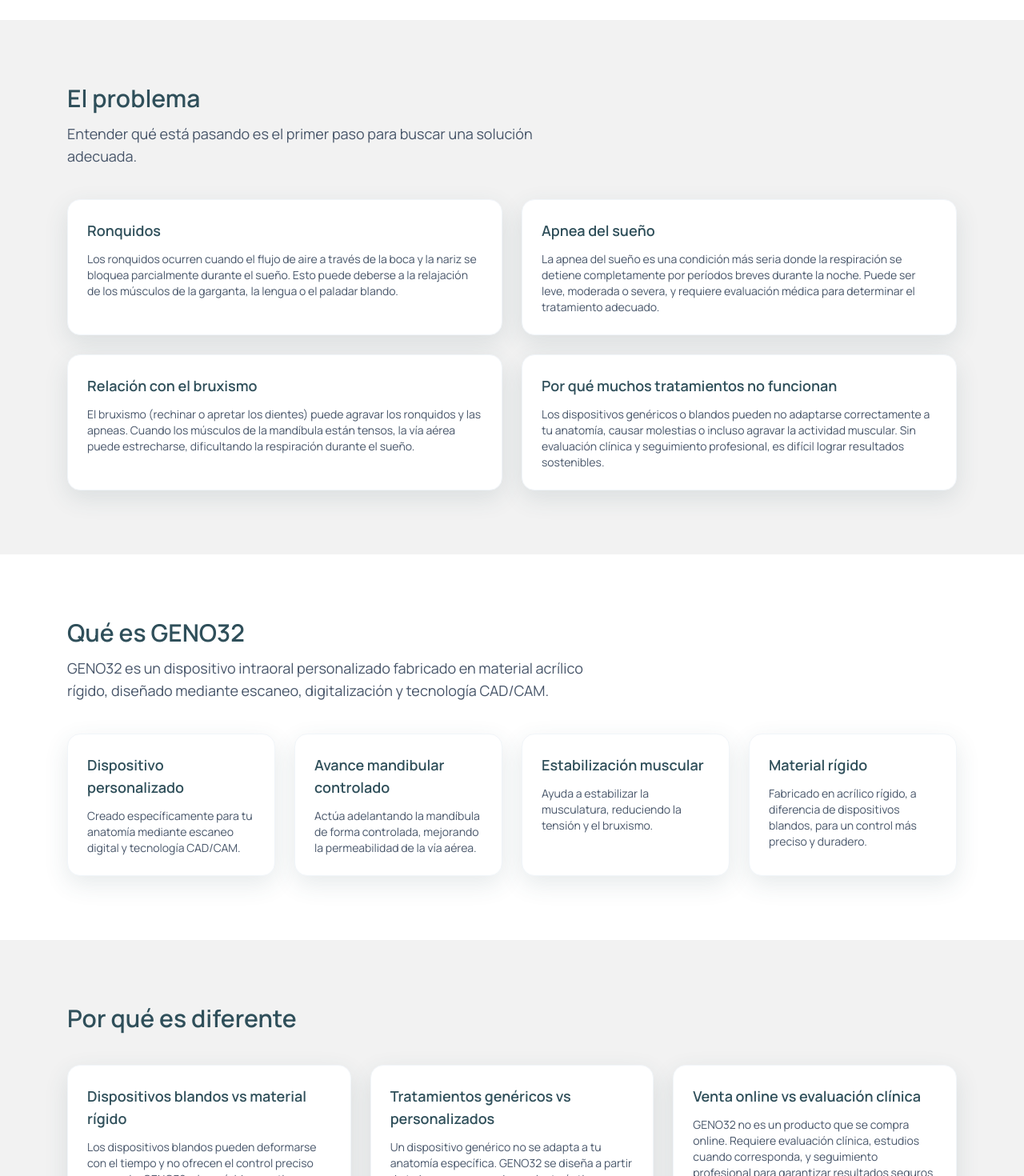
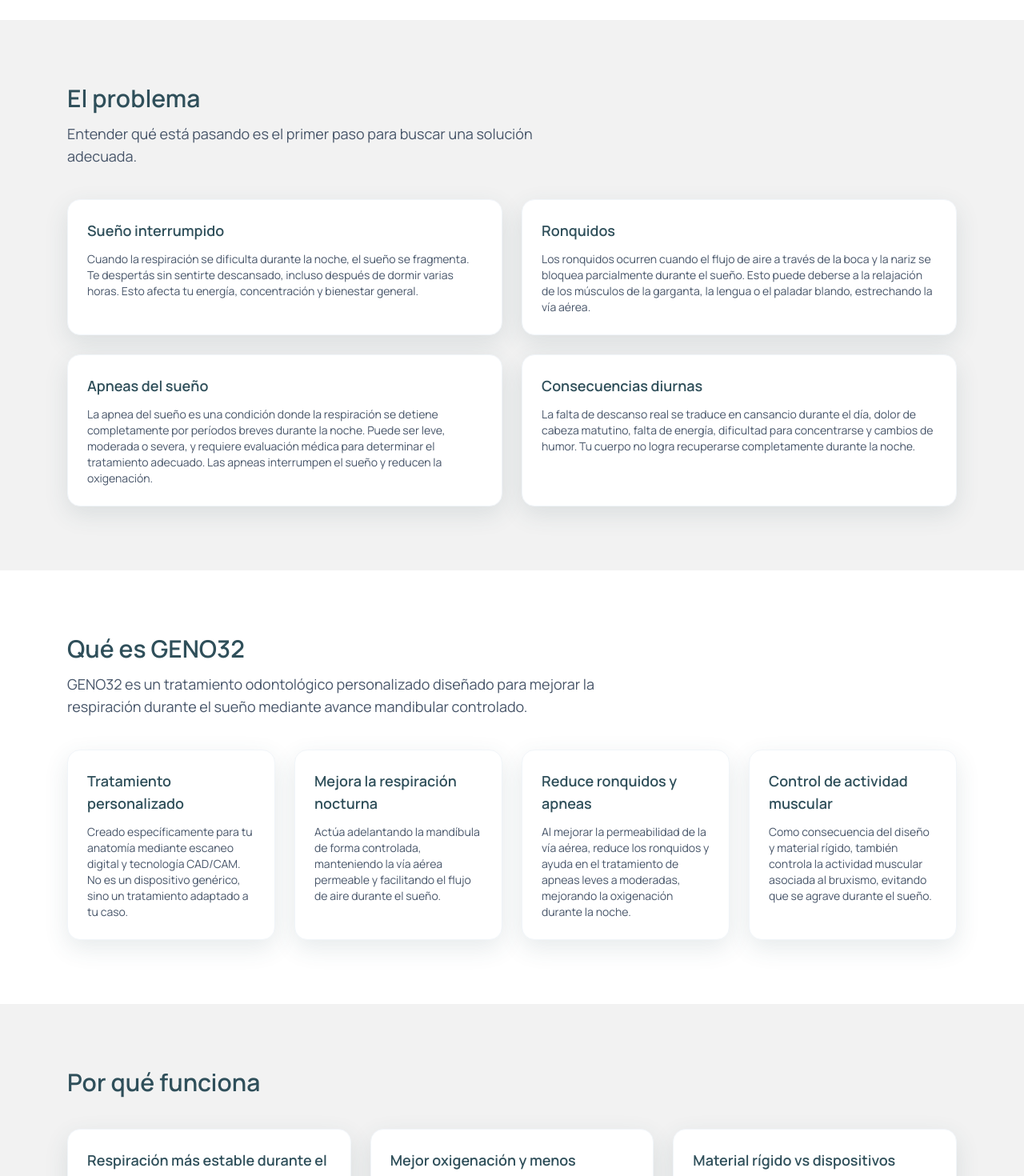
Before and after one commit to gefm2002/maida, a React (Vite) app: page /geno32 in a window 1280 px wide. Shown: the part 1330-2800 px from the top of the page at 80% size. Built offline with nearby package versions, Linux system fonts and the light colour scheme.

Commit message:
Reescribir copy de landing GENO32: enfocar en calidad del sueño y respiración, bruxismo como beneficio secundario

```diff
--- a/src/data/geno32.json
+++ b/src/data/geno32.json
@@ -1,12 +1,12 @@
 {
   "title": "GENO32",
-  "subtitle": "Dispositivo odontológico personalizado para el tratamiento del bruxismo, reducción de ronquidos y prevención de apneas del sueño",
-  "metaTitle": "GENO32 | Tratamiento de bruxismo y ronquidos | Maida Smirlian Odontología",
-  "metaDescription": "Dispositivo odontológico personalizado desarrollado por la Dra. Maida Smirlian para el tratamiento del bruxismo, reducción de ronquidos y prevención de apneas del sueño leves a moderadas.",
+  "subtitle": "Tratamiento odontológico personalizado para mejorar la calidad del sueño y la respiración nocturna",
+  "metaTitle": "GENO32 | Tratamiento para ronquidos y apnea del sueño | Maida Smirlian Odontología",
+  "metaDescription": "Dispositivo odontológico personalizado desarrollado por la Dra. Maida Smirlian para mejorar la respiración durante el sueño, reducir ronquidos y tratar apneas leves a moderadas.",
   "youtubeVideoUrl": "YOUTUBE_VIDEO_URL",
   "hero": {
-    "title": "Descanso real, respiración mejorada y salud bucal",
-    "subtitle": "GENO32 es un dispositivo odontológico personalizado que trata el bruxismo y mejora la calidad del sueño mediante el avance mandibular controlado.",
+    "title": "Dormir mejor empieza por respirar mejor",
+    "subtitle": "GENO32 es un tratamiento odontológico personalizado diseñado para mejorar tu respiración nocturna y calidad de sueño mediante avance mandibular controlado.",
     "ctaPrimary": "Quiero evaluar mi caso",
     "ctaSecondary": "Ver cómo funciona GENO32"
   },
@@ -14,81 +14,84 @@
     "title": "El problema",
     "sections": [
       {
-        "title": "Ronquidos",
-        "content": "Los ronquidos ocurren cuando el flujo de aire a través de la boca y la nariz se bloquea parcialmente durante el sueño. Esto puede deberse a la relajación de los músculos de la garganta, la lengua o el paladar blando."
+        "title": "Sueño interrumpido",
+        "content": "Cuando la respiración se dificulta durante la noche, el sueño se fragmenta. Te despertás sin sentirte descansado, incluso después de dormir varias horas. Esto afecta tu energía, concentración y bienestar general."
       },
       {
-        "title": "Apnea del sueño",
-        "content": "La apnea del sueño es una condición más seria donde la respiración se detiene completamente por períodos breves durante la noche. Puede ser leve, moderada o severa, y requiere evaluación médica para determinar el tratamiento adecuado."
+        "title": "Ronquidos",
+        "content": "Los ronquidos ocurren cuando el flujo de aire a través de la boca y la nariz se bloquea parcialmente durante el sueño. Esto puede deberse a la relajación de los músculos de la garganta, la lengua o el paladar blando, estrechando la vía aérea."
       },
       {
-        "title": "Relación con el bruxismo",
-        "content": "El bruxismo (rechinar o apretar los dientes) puede agravar los ronquidos y las apneas. Cuando los músculos de la mandíbula están tensos, la vía aérea puede estrecharse, dificultando la respiración durante el sueño."
+        "title": "Apneas del sueño",
+        "content": "La apnea del sueño es una condición donde la respiración se detiene completamente por períodos breves durante la noche. Puede ser leve, moderada o severa, y requiere evaluación médica para determinar el tratamiento adecuado. Las apneas interrumpen el sueño y reducen la oxigenación."
       },
       {
-        "title": "Por qué muchos tratamientos no funcionan",
-        "content": "Los dispositivos genéricos o blandos pueden no adaptarse correctamente a tu anatomía, causar molestias o incluso agravar la actividad muscular. Sin evaluación clínica y seguimiento profesional, es difícil lograr resultados sostenibles."
+        "title": "Consecuencias diurnas",
+        "content": "La falta de descanso real se traduce en cansancio durante el día, dolor de cabeza matutino, falta de energía, dificultad para concentrarse y cambios de humor. Tu cuerpo no logra recuperarse completamente durante la noche."
       }
     ]
   },
   "whatIs": {
     "title": "Qué es GENO32",
-    "description": "GENO32 es un dispositivo intraoral personalizado fabricado en material acrílico rígido, diseñado mediante escaneo, digitalización y tecnología CAD/CAM.",
+    "description": "GENO32 es un tratamiento odontológico personalizado diseñado para mejorar la respiración durante el sueño mediante avance mandibular controlado.",
     "features": [
       {
-        "title": "Dispositivo personalizado",
-        "content": "Creado específicamente para tu anatomía mediante escaneo digital y tecnología CAD/CAM."
+        "title": "Tratamiento personalizado",
+        "content": "Creado específicamente para tu anatomía mediante escaneo digital y tecnología CAD/CAM. No es un dispositivo genérico, sino un tratamiento adaptado a tu caso."
       },
       {
-        "title": "Avance mandibular controlado",
-        "content": "Actúa adelantando la mandíbula de forma controlada, mejorando la permeabilidad de la vía aérea."
+        "title": "Mejora la respiración nocturna",
+        "content": "Actúa adelantando la mandíbula de forma controlada, manteniendo la vía aérea permeable y facilitando el flujo de aire durante el sueño."
       },
       {
-        "title": "Estabilización muscular",
-        "content": "Ayuda a estabilizar la musculatura, reduciendo la tensión y el bruxismo."
+        "title": "Reduce ronquidos y apneas",
+        "content": "Al mejorar la permeabilidad de la vía aérea, reduce los ronquidos y ayuda en el tratamiento de apneas leves a moderadas, mejorando la oxigenación durante la noche."
       },
       {
-        "title": "Material rígido",
-        "content": "Fabricado en acrílico rígido, a diferencia de dispositivos blandos, para un control más preciso y duradero."
+        "title": "Control de actividad muscular",
+        "content": "Como consecuencia del diseño y material rígido, también controla la actividad muscular asociada al bruxismo, evitando que se agrave durante el sueño."
       }
     ]
   },
   "whyDifferent": {
-    "title": "Por qué es diferente",
+    "title": "Por qué funciona",
     "comparisons": [
       {
-        "title": "Dispositivos blandos vs material rígido",
-        "content": "Los dispositivos blandos pueden deformarse con el tiempo y no ofrecen el control preciso necesario. GENO32, al ser rígido, mantiene su forma y efectividad a largo plazo."
+        "title": "Respiración más estable durante el sueño",
+        "content": "GENO32 mantiene la vía aérea abierta de forma constante, permitiendo una respiración más estable y continua durante toda la noche, sin interrupciones."
       },
       {
-        "title": "Tratamientos genéricos vs personalizados",
-        "content": "Un dispositivo genérico no se adapta a tu anatomía específica. GENO32 se diseña a partir de tu boca, asegurando un ajuste óptimo y mayor comodidad."
+        "title": "Mejor oxigenación y menos microdespertares",
+        "content": "Al facilitar el flujo de aire, mejora la oxigenación y reduce los microdespertares que fragmentan el sueño. Esto permite alcanzar fases de descanso más profundas y reparadoras."
       },
       {
-        "title": "Venta online vs evaluación clínica",
-        "content": "GENO32 no es un producto que se compra online. Requiere evaluación clínica, estudios cuando corresponda, y seguimiento profesional para garantizar resultados seguros y efectivos."
+        "title": "Material rígido vs dispositivos blandos",
+        "content": "A diferencia de placas blandas que solo protegen los dientes, el material rígido de GENO32 permite un control preciso del avance mandibular y también controla el bruxismo de forma efectiva."
       }
     ],
     "emphasis": [
-      "Criterio odontológico profesional",
-      "Seguimiento cercano durante todo el tratamiento",
-      "Diseño basado en tu anatomía específica"
+      "Respiración más estable durante el sueño",
+      "Mejor oxigenación y descanso más profundo",
+      "Diseño personalizado basado en tu anatomía específica",
+      "Evaluación y seguimiento profesional en cada etapa"
     ]
   },
   "whoIsFor": {
-    "title": "Para quién sí / Para quién no",
+    "title": "Para quién es / Para quién no",
     "forWho": [
-      "Personas con bruxismo que afecta su descanso",
-      "Quienes roncan de forma frecuente y buscan una solución",
-      "Pacientes con apneas del sueño leves a moderadas (bajo indicación médica)",
-      "Quienes buscan un tratamiento personalizado y con seguimiento profesional"
+      "Personas que roncan de forma frecuente y buscan una solución",
+      "Quienes tienen sueño no reparador y se despiertan cansados",
+      "Pacientes con apnea del sueño leve a moderada (bajo indicación médica)",
+      "Personas que no toleran otros tratamientos o dispositivos",
+      "Quienes ya usan placa de bruxismo: GENO32 también cubre el tratamiento del bruxismo, no es necesario usar dos dispositivos. Se evalúa cada caso clínicamente."
     ],
     "notForWho": [
       "No reemplaza estudios médicos cuando la apnea es severa",
       "No es adecuado sin evaluación clínica previa",
-      "No es un producto de venta libre o automedicación"
+      "No es un producto de venta libre o automedicación",
+      "No reemplaza otros tratamientos cuando la evaluación médica lo indica"
     ],
-    "note": "Cada caso es único. La evaluación clínica determina si GENO32 es adecuado para vos."
+    "note": "Cada caso es único. La evaluación clínica determina si GENO32 es adecuado para vos y si puede complementar o reemplazar otros tratamientos."
   },
   "process": {
     "title": "Proceso de atención",
@@ -96,28 +99,28 @@
       {
         "step": 1,
         "title": "Evaluación clínica",
-        "content": "Consulta en el consultorio donde evaluamos tu caso, síntomas y anatomía bucal."
+        "content": "Consulta en el consultorio donde evaluamos tu caso, síntomas respiratorios durante el sueño y anatomía bucal. Analizamos tu historial y necesidades específicas."
       },
       {
         "step": 2,
         "title": "Estudios necesarios",
-        "content": "Si corresponde, indicamos estudios complementarios para determinar el tratamiento adecuado."
+        "content": "Si corresponde, indicamos estudios complementarios (como polisomnografía o evaluación respiratoria) para determinar el tratamiento adecuado y la severidad del caso."
       },
       {
         "step": 3,
         "title": "Diseño personalizado",
-        "content": "Mediante escaneo digital y tecnología CAD/CAM, diseñamos tu dispositivo específico."
+        "content": "Mediante escaneo digital y tecnología CAD/CAM, diseñamos tu tratamiento específico adaptado a tu anatomía y necesidades respiratorias."
       },
       {
         "step": 4,
         "title": "Adaptación y seguimiento",
-        "content": "Te entregamos el dispositivo y te acompañamos en la adaptación, con controles periódicos para ajustar y evaluar resultados."
+        "content": "Te entregamos el dispositivo y te acompañamos en la adaptación, con controles periódicos para ajustar, evaluar resultados y monitorear la mejora en tu calidad de sueño."
       }
     ]
   },
   "form": {
-    "title": "Evaluá tu caso",
-    "subtitle": "Completá el formulario y te contactamos por WhatsApp para coordinar una evaluación.",
+    "title": "Quiero dormir mejor",
+    "subtitle": "Completá el formulario y te contactamos por WhatsApp para coordinar una evaluación de tu respiración durante el sueño.",
     "fields": {
       "name": "Nombre y apellido",
       "phone": "Teléfono",
@@ -127,10 +130,43 @@
     "symptoms": [
       "Ronquidos",
       "Apnea del sueño",
-      "Bruxismo",
+      "Sueño no reparador / cansancio diurno",
+      "Ya uso placa de bruxismo y quiero evaluar GENO32",
       "Combinación de los anteriores"
     ],
-    "ctaLabel": "Enviar consulta",
+    "ctaLabel": "Quiero evaluar mi respiración durante el sueño",
     "whatsappMessageTemplate": "Hola, quiero evaluar mi caso para el tratamiento GENO32. Mis síntomas son {sintoma}. Mi barrio es {barrio}. Mi teléfono es {telefono}."
-  }
+  },
+  "faqs": [
+    {
+      "id": "faq-1",
+      "question": "¿Sirve si ya uso una placa de bruxismo?",
+      "answer": "Sí. GENO32 también controla el bruxismo, pero está diseñado principalmente para mejorar el sueño y la respiración. Se evalúa clínicamente si puede reemplazar tu placa actual o si necesitás ambos tratamientos. En muchos casos, un solo dispositivo cubre ambas necesidades."
+    },
+    {
+      "id": "faq-2",
+      "question": "¿Es solo para ronquidos?",
+      "answer": "No. GENO32 está diseñado para mejorar la calidad del sueño y la respiración nocturna. Trata ronquidos, apnea del sueño leve a moderada, y como beneficio secundario también controla el bruxismo. El objetivo principal es que respires mejor durante la noche."
+    },
+    {
+      "id": "faq-3",
+      "question": "¿Reemplaza otros tratamientos para apnea?",
+      "answer": "No siempre. Depende de la severidad de tu caso y de la evaluación médica. Para apneas leves a moderadas, GENO32 puede ser una alternativa efectiva. Para casos severos, puede complementar otros tratamientos o requerirse un enfoque diferente. La evaluación clínica determina la mejor opción."
+    },
+    {
+      "id": "faq-4",
+      "question": "¿Cuánto tiempo tarda en hacer efecto?",
+      "answer": "La adaptación varía según cada persona. Generalmente, los primeros efectos en la respiración y calidad de sueño se notan en las primeras semanas de uso. El seguimiento profesional permite ajustar el dispositivo y optimizar los resultados."
+    },
+    {
+      "id": "faq-5",
+      "question": "¿Necesito estudios previos?",
+      "answer": "Depende de tu caso. Si tenés síntomas de apnea del sueño, puede ser necesario realizar una polisomnografía u otros estudios para evaluar la severidad. La evaluación clínica inicial determina qué estudios son necesarios."
+    },
+    {
+      "id": "faq-6",
+      "question": "¿Duele o es incómodo?",
+      "answer": "El dispositivo está diseñado para ser cómodo y adaptarse a tu anatomía. Durante los primeros días puede haber un período de adaptación, pero el diseño personalizado minimiza las molestias. El seguimiento profesional permite ajustar cualquier incomodidad."
+    }
+  ]
 }
--- a/src/pages/Geno32Landing.tsx
+++ b/src/pages/Geno32Landing.tsx
@@ -300,6 +300,28 @@
           </div>
         </section>
 
+        {/* FAQs */}
+        {geno32Data.faqs && geno32Data.faqs.length > 0 && (
+          <section className="bg-light-gray py-20">
+            <div className="mx-auto w-full max-w-6xl px-5">
+              <h2 className="section-title">Preguntas frecuentes</h2>
+              <p className="section-subtitle">
+                Respondemos las consultas más comunes sobre GENO32 y el tratamiento del sueño.
+              </p>
+              <div className="mt-10 grid gap-4 md:grid-cols-2">
+                {geno32Data.faqs.map((faq) => (
+                  <details key={faq.id} className="rounded-2xl border border-slate-100 bg-white p-5 shadow-soft">
+                    <summary className="cursor-pointer text-sm font-semibold text-petrol">
+                      {faq.question}
+                    </summary>
+                    <p className="mt-3 text-sm text-slate-600">{faq.answer}</p>
+                  </details>
+                ))}
+              </div>
+            </div>
+          </section>
+        )}
+
         {/* CTA FINAL - FORMULARIO */}
         <section className="mx-auto w-full max-w-4xl px-5 py-20">
           <div className="rounded-3xl border border-slate-100 bg-white p-8 shadow-soft md:p-12">
```
